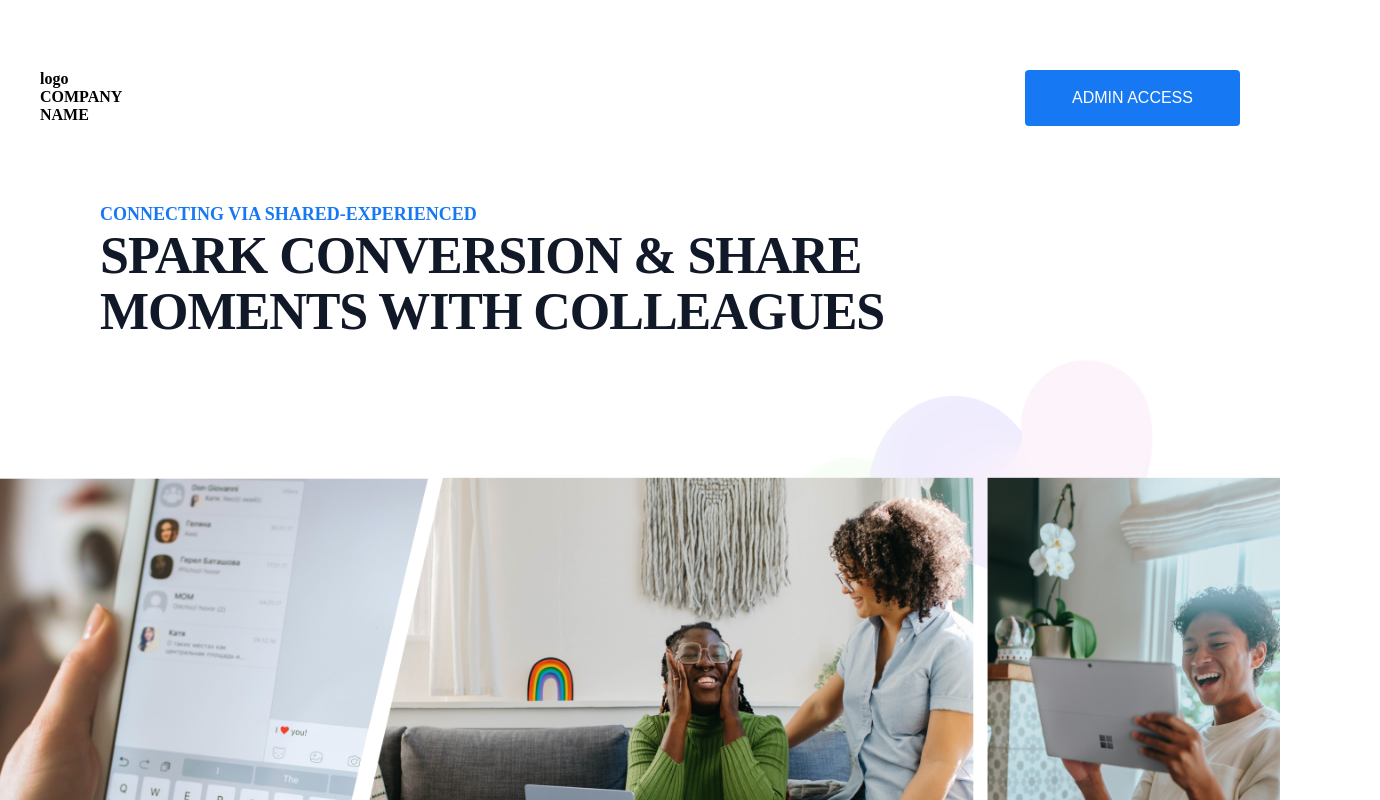
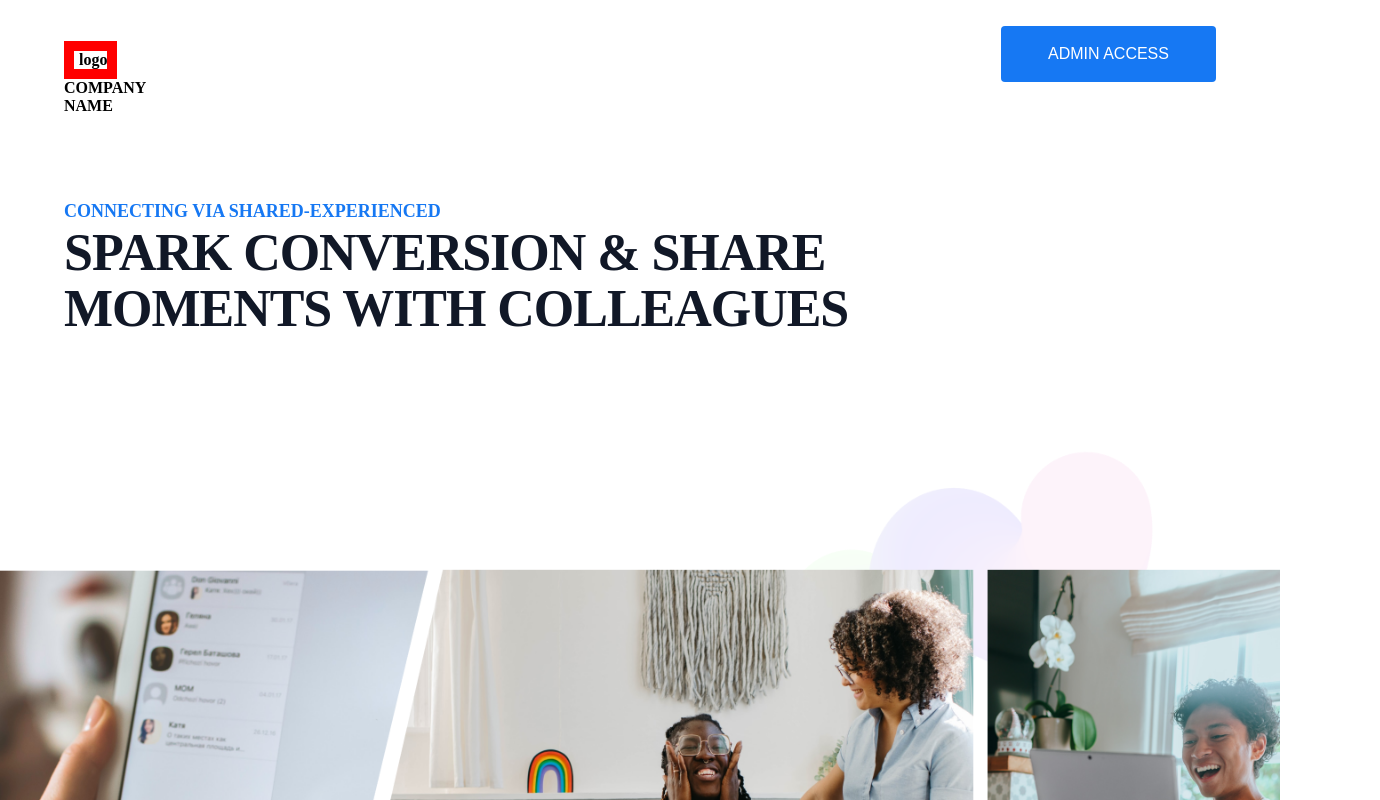
Before and after one commit to tbf-challenge/teamwork-fe, a React (Create React App) app: page / in a window 1280 px wide. Shown: the top 800 px of the page, 1380 px wide, since content can reach past the window. Built offline with nearby package versions, Linux system fonts and the light colour scheme.

Commit message:
updated landing page

```diff
--- a/src/pages/landing-page/LandingPage.jsx
+++ b/src/pages/landing-page/LandingPage.jsx
@@ -7,21 +7,19 @@ const LandingPage = () => {
   return (
     <LandingPageConatainer>
       <div className="container">
-        <header>
-          <div className="header">
+        <div className="header">
+          <header>
             <div className="logo">
-              <h4>
-                logo
-                <br />
-                COMPANY NAME
-              </h4>
+              <div className="img">
+                <img src="" alt="" />
+                <h4>logo</h4>
+              </div>
+              <h4> COMPANY NAME</h4>
             </div>
             <button type="button" className="btn">
               ADMIN ACCESS
             </button>
-          </div>
-        </header>
-        <main>
+          </header>
           <div className="heading">
             <p>CONNECTING VIA SHARED-EXPERIENCED</p>
             <h1>
@@ -30,20 +28,30 @@ const LandingPage = () => {
               MOMENTS WITH COLLEAGUES
             </h1>
           </div>
-          <div>
-            <img src={landing} alt="landing" className="landing" />
+        </div>
+
+        <main>
+          <div className="landingImage">
+            <img src={landing} alt="landing" />
           </div>
-          <div>
-            <img src={Design} alt="design" className="design" />
+
+          <div className="design">
+            <img src={Design} alt="design" />
           </div>
-          <div>
-            <img src={iframe} alt="frame" className="frame" />
+          <div className="frame">
+            <img src={iframe} alt="frame" />
           </div>
         </main>
+
         <footer>
-          <div className="text">
-            <p>Logo</p>
-            <p>Companyname.copyright@2022</p>
+          <div className="main">
+            <div className="logo">
+              <img src={Design} alt="" />
+              <p>Logo</p>
+            </div>
+            <div className="text">
+              <p>Companyname.copyright@2022</p>
+            </div>
           </div>
         </footer>
       </div>
--- a/src/pages/landing-page/landingPageStyle.js
+++ b/src/pages/landing-page/landingPageStyle.js
@@ -4,19 +4,44 @@ const LandingPageConatainer = styled.section`
   .container {
     // width: 100%;
     background: #ffffff;
+    display: flex;
+    flex-direction: column;
   }
   //   header {
   //     box-shadow: 0px 2px 2px rgba(0, 0, 0, 0.08);
   //   }
+
   .header {
-    height: 100px;
+    display: flex;
+    flex-direction: column;
+    padding: 2% 5%;
+    height: 50vh;
+
+    header {
       display: flex;
       justify-content: space-between;
-    padding-top: 30px;
-    margin: 40px;
+      align-items: center;
+      min-height: fit-content;
+      width: 100%;
+
+      .img {
+        display: flex;
+        justify-content: center;
+        align-items: center;
+        gap: 5px;
+        border: 10px solid red;
+        width: max-content;
+        height: max-content;
       }
+    }
+  }
+
   .btn {
+    width: 100%;
+    height: 100%;
+
     background-color: #1678f3;
+    /* background-color: rebeccapurple; */
     color: #ffffff;
     border-radius: 4px;
     border: none;
@@ -24,48 +49,93 @@ const LandingPageConatainer = styled.section`
     font-size: 16px;
     width: 215px;
     height: 56px;
+    cursor: pointer;
   }
+
   .heading {
-    position: absolute;
-    left: 100px;
-    top: 200px;
+    padding: 10% 0;
+
+    h1 {
+      font-weight: 700;
+      font-size: 52px;
+      line-height: 56px;
+      letter-spacing: -0.02em;
+      color: #111827;
     }
-  .heading p {
+
+    p {
       color: #1678f3;
       font-weight: 600;
       font-size: 18px;
       line-height: 28px;
       display: flex;
     }
+  }
 
-  .heading h1 {
-    font-weight: 700;
-    font-size: 52px;
-    line-height: 56px;
-    letter-spacing: -0.02em;
-    color: #111827;
+  .landingImage {
+    margin: 0;
+    padding: 0;
+
+    img {
+      width: 100%;
+      height: max-content;
+      /* background-color: rebeccapurple; */
+      margin-top: -10%;
     }
-  .landing {
-    width: 100%;
-    height: 100%;
   }
+
   .design {
     margin: 50px;
+
+    img {
+      width: 100%;
     }
+  }
+
   .frame {
+    margin: -20% 50px 5%;
+
+    img {
       width: 100%;
-    height: 100%;
-    margin: 50px;
     }
+  }
+
   footer {
     background-color: #000000;
-    height: 112px;
+    height: 90px;
+    display: flex;
+    width: 100%;
+    justify-content: center;
+    align-items: center;
+
+    .main {
+      width: 80%;
+      display: flex;
+      justify-content: start;
+      align-items: center;
+      gap: 25%;
+
+      .logo {
+        display: flex;
+        justify-content: center;
+        align-items: center;
+        color: white;
+        font-weight: 900;
+        gap: 5px;
+
+        img {
+          width: 25px;
+          height: 25px;
+          border-radius: 50%;
+          background-color: red;
         }
+      }
+
       .text {
-    display: flex;
         color: #ffffff;
         justify-content: space-evenly;
-    padding-top: 50px;
+      }
+    }
   }
 `;
 
```
Lines whose indentation alone changed are shown as unchanged.
